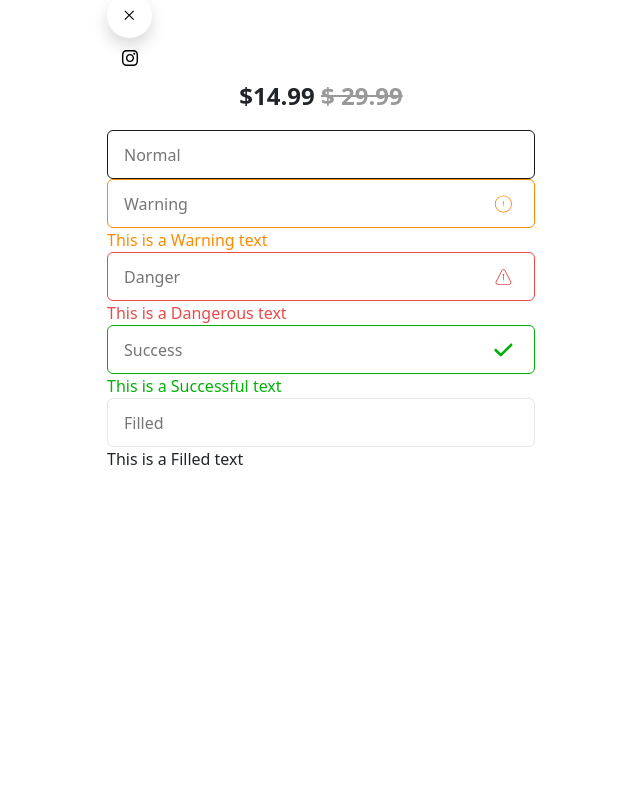
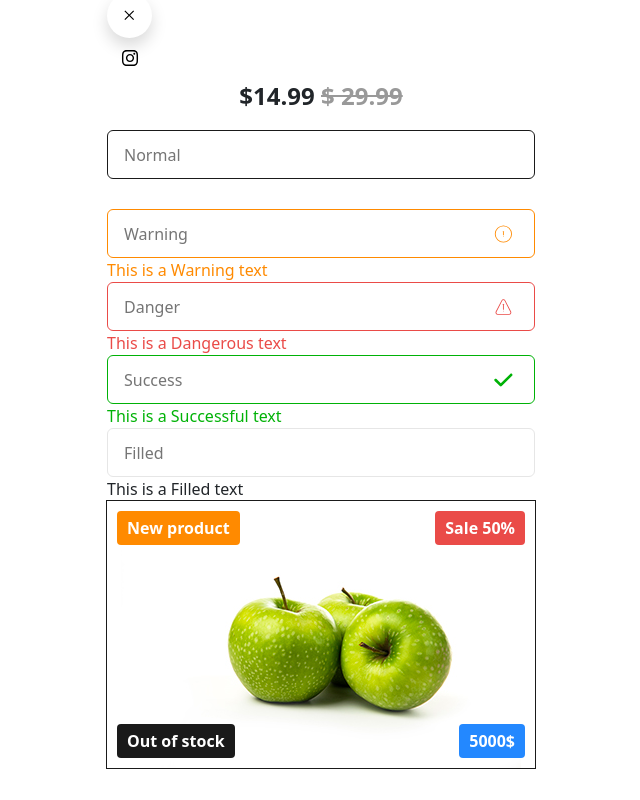
Before and after one commit to NaGit09/Shopery, a React (Vite) app in the folder Shopery/: page / in a window 1280 px wide. Shown: the part 328-1128 px from the top of the page, without its empty margins (319-959 px from the left). Before the commit the page ends 831 px from the top, so only its background shows below. Built offline with nearby package versions, Linux system fonts and the light colour scheme.

Commit message:
update: add Tag component

```diff
--- a/Shopery/src/App.jsx
+++ b/Shopery/src/App.jsx
@@ -11,6 +11,7 @@ import CloseButton from "./components/CloseButton";
 import Socical from "./components/Socical";
 import Price from "./components/Price";
 import InputField from "./components/common/InputField";
+import Tag from "./components/common/Tag";
 function App() {
   return (
     <>
@@ -27,7 +28,12 @@ function App() {
         <Socical brand={"instagram"} />
         <Price price={14.99} sale={29.99} type={"big"} />
 
-        <InputField variant={"normal"} type={"text"} placeholder={`Normal`}/>
+        <InputField
+          style={{ marginBottom: "30px" }}
+          variant={"normal"}
+          type={"text"}
+          placeholder={`Normal`}
+        />
         <InputField
           variant={"warning"}
           type={"text"}
@@ -52,6 +58,16 @@ function App() {
           placeholder={`Filled`}
           subText={"This is a Filled text"}
         />
+        {/**
+         *  thẻ chứa tag cần có position relative
+         * */}
+        <div style={{position: "relative", outline: "1px solid #1A1A1A"}}>
+          <img src="/apple.jpg" />
+          <Tag value={"Sale 50%"} variant={"default"} position="top-right"/>
+          <Tag value={"New product"} variant={"new"} position="top-left"/>
+          <Tag value={"5000$"} variant={"bestsale"} position="bottom-right"/>
+          <Tag value={"Out of stock"} variant={"outofstock"} position="bottom-left"/>
+        </div>
       </div>
     </>
   );
--- /dev/null
+++ b/Shopery/src/components/common/Tag.jsx
@@ -0,0 +1,14 @@
+import React from "react";
+import "../../styles/common/Tag.css";
+
+const Tag = ({ value, variant, style, position = "top-left" }) => {
+  return (
+    <>
+      <div className={`${variant} tagContainer ${position}`} style={style}>
+          {value}
+      </div>
+    </>
+  );
+};
+
+export default Tag;
--- /dev/null
+++ b/Shopery/src/styles/common/Tag.css
@@ -0,0 +1,44 @@
+.tagContainer {
+    border-radius: 4px;
+    color: #FFFFFF;
+    position: absolute;
+    font-weight: bold;
+    padding: 5px 10px;
+}
+
+.default {
+    background-color: #EA4B48;
+}
+
+.new {
+    background-color: #FF8A00;
+}
+
+.bestsale {
+    background-color: #2388FF;
+}
+
+.outofstock {
+    background-color: #1A1A1A;
+}
+
+.top-left {
+    top: 10px;
+    left: 10px;
+}
+
+
+.top-right {
+    top: 10px;
+    right: 10px;
+}
+
+.bottom-left {
+    bottom: 10px;
+    left: 10px;
+}
+
+.bottom-right {
+    bottom: 10px;
+    right: 10px;
+}
```
Also changed, not shown: Shopery/public/apple.jpg (added).
